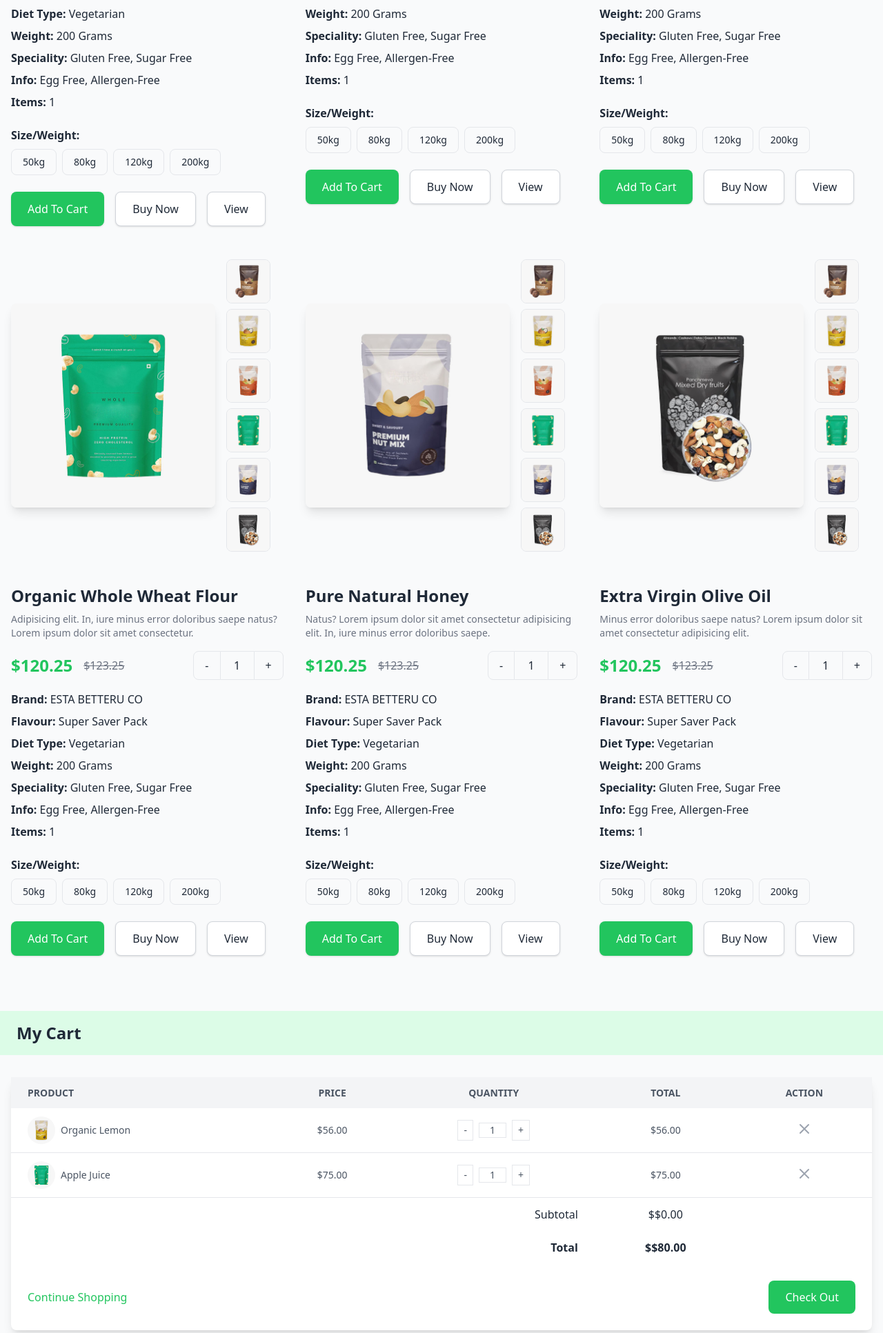
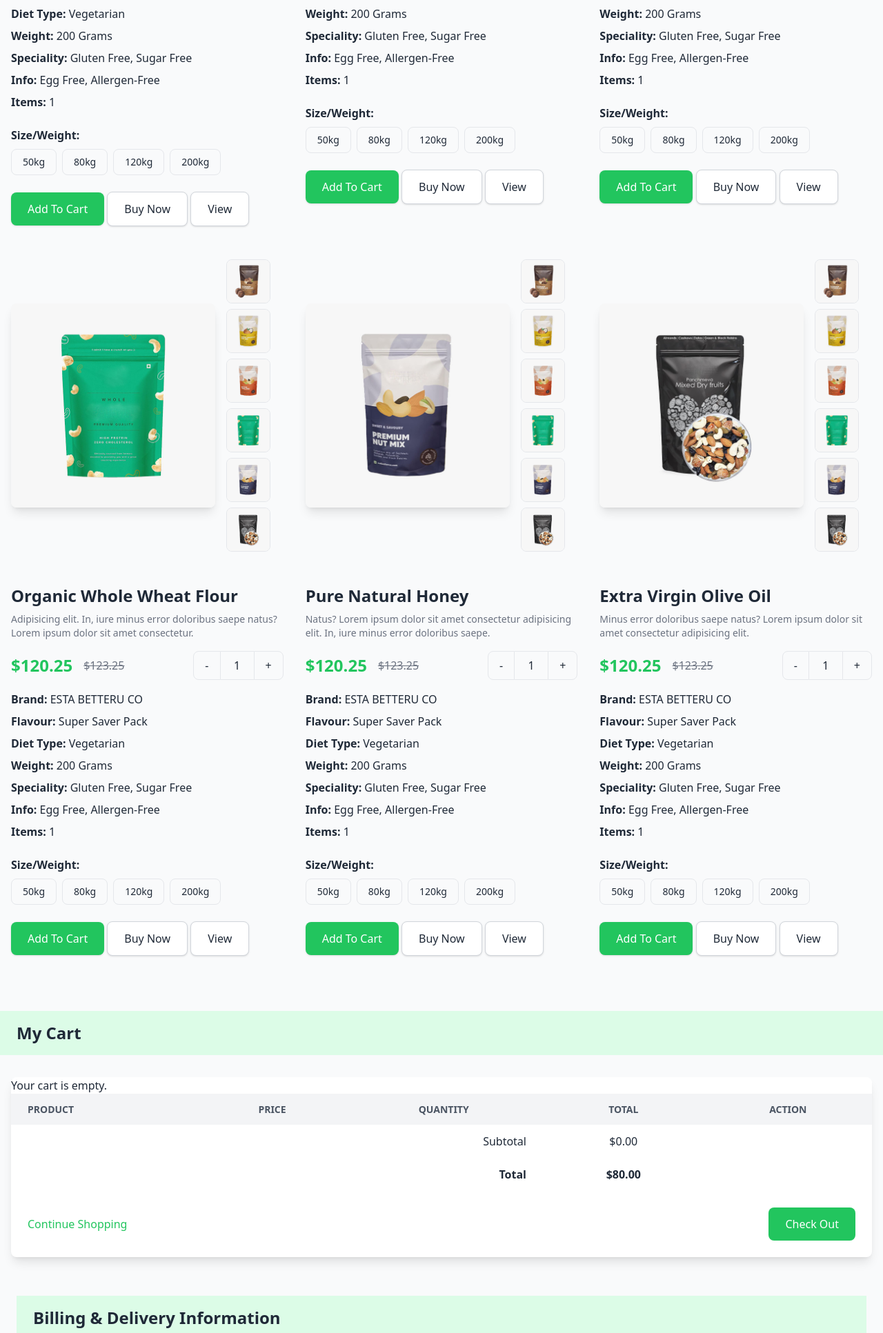
Before and after one commit to rakib-gazi/singlepageecommerce, a PHP site: page /singlepageecommerce/ in a window 1280 px wide. Shown: the part 1344-3277 px from the top of the page at 69% size. Run offline with PHP 8.4, Linux system fonts and the light colour scheme; style sheets or scripts are compiled from the project's sources; some libraries are stand-ins or nearby versions.

Commit message:
third commit

```diff
--- a/cart.php
+++ b/cart.php
@@ -6,6 +6,7 @@
 
     <!-- Cart Table -->
     <div class="px-4 py-8">
+
                 <div class="bg-white shadow-lg rounded-lg">
                     <table class="min-w-full bg-white">
                         <thead>
@@ -18,21 +19,22 @@
                             </tr>
                         </thead>
                         <tbody class="text-gray-600 text-sm font-light">
-                    <!-- Cart Item -->
+                            <?php if (isset($_SESSION['cart']) && !empty($_SESSION['cart'])): ?>
+                                <?php foreach ($_SESSION['cart'] as $item): ?>
                                     <tr class="border-b border-gray-200 hover:bg-gray-100" data-id="1">
                                         <td class="py-3 px-6 text-left flex items-center">
-                            <img class="w-10 h-10 rounded-full mr-2" src="images/2.jpg" alt="Organic Lemon">
-                            <span>Organic Lemon</span>
+                                            <img class="w-10 h-10 rounded-full mr-2" src="<?php echo $item['image']; ?>" alt="Organic Lemon">
+                                            <span><?php echo $item['name']; ?></span>
                                         </td>
-                        <td class="py-3 px-6 text-center">$56.00</td>
+                                        <td class="py-3 px-6 text-center"><?php echo $item['price']; ?></td>
                                         <td class="py-3 px-6 text-center">
                                             <div class="flex justify-center items-center">
                                                 <button class="px-2 py-1 border" onclick="changeQuantity(this, -1)">-</button>
-                                <input class="mx-2 w-10 text-center border" type="text" value="1" readonly>
+                                                <input class="mx-2 w-10 text-center border" type="text" value="<?php echo $item['quantity']; ?>" readonly>
                                                 <button class="px-2 py-1 border" onclick="changeQuantity(this, 1)">+</button>
                                             </div>
                                         </td>
-                        <td class="py-3 px-6 text-center">$<span class="item-total">56.00</span></td>
+                                        <td class="py-3 px-6 text-center"><span class="item-total"><?php echo $item['price']; ?></span></td>
                                         <td class="py-3 px-6 text-center">
                                             <button class="text-gray-400 hover:text-red-600" onclick="removeItem(this)">
                                                 <svg class="w-6 h-6" fill="none" stroke="currentColor" viewBox="0 0 24 24" xmlns="http://www.w3.org/2000/svg">
@@ -41,43 +43,20 @@
                                             </button>
                                         </td>
                                     </tr>
-
-                    <!-- Repeat similar block for each cart item -->
-                    <tr class="border-b border-gray-200 hover:bg-gray-100" data-id="2">
-                        <td class="py-3 px-6 text-left flex items-center">
-                            <img class="w-10 h-10 rounded-full mr-2" src="images/4.jpg" alt="Apple Juice">
-                            <span>Apple Juice</span>
-                        </td>
-                        <td class="py-3 px-6 text-center">$75.00</td>
-                        <td class="py-3 px-6 text-center">
-                            <div class="flex justify-center items-center">
-                                <button class="px-2 py-1 border" onclick="changeQuantity(this, -1)">-</button>
-                                <input class="mx-2 w-10 text-center border" type="text" value="1" readonly>
-                                <button class="px-2 py-1 border" onclick="changeQuantity(this, 1)">+</button>
-                            </div>
-                        </td>
-                        <td class="py-3 px-6 text-center">$<span class="item-total">75.00</span></td>
-                        <td class="py-3 px-6 text-center">
-                            <button class="text-gray-400 hover:text-red-600" onclick="removeItem(this)">
-                                <svg class="w-6 h-6" fill="none" stroke="currentColor" viewBox="0 0 24 24" xmlns="http://www.w3.org/2000/svg">
-                                    <path stroke-linecap="round" stroke-linejoin="round" stroke-width="2" d="M6 18L18 6M6 6l12 12"></path>
-                                </svg>
-                            </button>
-                        </td>
-                    </tr>
-
-                    <!-- Add other items similarly -->
-
+                                <?php endforeach; ?>
+                            <?php else: ?>
+                                <p>Your cart is empty.</p>
+                            <?php endif; ?>
                         </tbody>
                         <tfoot>
                             <tr>
                                 <td colspan="3" class="text-right py-3 px-6">Subtotal</td>
-                        <td class="text-center py-3 px-6">$<span id="subtotal">0.00</span></td>
+                                <td class="text-center py-3 px-6"><span id="subtotal">0.00</span></td>
                                 <td></td>
                             </tr>
                             <tr>
                                 <td colspan="3" class="text-right py-3 px-6 font-bold">Total</td>
-                        <td class="text-center py-3 px-6 font-bold">$<span id="total">0.00</span></td>
+                                <td class="text-center py-3 px-6 font-bold"><span id="total">0.00</span></td>
                                 <td></td>
                             </tr>
                         </tfoot>
@@ -87,5 +66,7 @@
                         <button class="px-6 py-3 bg-green-500 text-white rounded-lg hover:bg-green-600">Check Out</button>
                     </div>
                 </div>
+
+
     </div>
 </section>
--- a/header.php
+++ b/header.php
@@ -1,4 +1,7 @@
-<?php include 'baseurl.php'; ?>
+<?php
+    session_start();
+    include 'baseurl.php';
+?>
 <!DOCTYPE html>
 <html lang="en">
     <?php include 'head.php'; ?>
--- a/index.php
+++ b/index.php
@@ -12,29 +12,101 @@
 
     <script src="node_modules/preline/dist/preline.js"></script>
     <script>
-        function updateMainImage(element) {
-            let mainImage = element.closest('.relative').querySelector('.rounded-lg.shadow-lg.w-full');
-            mainImage.src = element.src;
+        function addToCart(productId, productName, productPrice, productImage) {
+            // Create a product object
+            const product = {
+                id: productId,
+                name: productName,
+                price: productPrice,
+                image: productImage,
+                quantity: 1
+            };
+
+            // Retrieve existing cart from local storage or initialize an empty array
+            let cart = JSON.parse(localStorage.getItem('cart')) || [];
+
+            // Check if product is already in the cart
+            const existingProductIndex = cart.findIndex(item => item.id === productId);
+            if (existingProductIndex !== -1) {
+                // If product is already in the cart, increase the quantity
+                cart[existingProductIndex].quantity += 1;
+            } else {
+                // If product is not in the cart, add it to the cart
+                cart.push(product);
+            }
+
+            // Save the updated cart back to local storage
+            localStorage.setItem('cart', JSON.stringify(cart));
+
+            // Update cart count (Assuming you have a cart count element)
+            updateCartCount();
         }
 
+        function updateCartCount() {
+            const cart = JSON.parse(localStorage.getItem('cart')) || [];
+            const cartCountElement = document.getElementById('cart-count');
+            cartCountElement.innerText = cart.length;
+        }
+
+        // Ensure cart count is updated when the page loads
+        document.addEventListener('DOMContentLoaded', updateCartCount);
+    </script>
+    <script>
+        // Function to update the main product image
+        // Function to update the main product image inside the modal
+        function updateModalMainImage(thumb) {
+            // Find the closest main image element within the modal
+            var modalContainer = thumb.closest('.hs-overlay');
+            var mainImage = modalContainer.querySelector('img[id^="modal-main-product-image-"]');
+
+            // Check if the main image exists
+            if (mainImage) {
+                // Update the source of the main image with the source of the clicked thumbnail
+                mainImage.src = thumb.src;
+            } else {
+                console.error("Main image element not found inside the modal.");
+            }
+        }
+
+        // Function to increase quantity
+        function increaseQuantity() {
+            var quantityInput = document.getElementById('quantity-input');
+            var currentQuantity = parseInt(quantityInput.value);
+            if (!isNaN(currentQuantity)) {
+                quantityInput.value = currentQuantity + 1;
+            }
+        }
+
+        // Function to decrease quantity
         function decreaseQuantity() {
-            let quantityInput = document.getElementById('quantity-input');
-            let currentQuantity = parseInt(quantityInput.value);
-            if (currentQuantity > 1) {
+            var quantityInput = document.getElementById('quantity-input');
+            var currentQuantity = parseInt(quantityInput.value);
+            if (!isNaN(currentQuantity) && currentQuantity > 1) {
                 quantityInput.value = currentQuantity - 1;
             }
         }
 
-        function increaseQuantity() {
-            let quantityInput = document.getElementById('quantity-input');
-            let currentQuantity = parseInt(quantityInput.value);
-            quantityInput.value = currentQuantity + 1;
-        }
+        // Adding event listeners to all modal thumbnail images
+        document.querySelectorAll('.modal-thumbnail').forEach(thumb => {
+            thumb.addEventListener('click', function() {
+                updateModalMainImage(this);
+            });
+        });
+
     </script>
     <script>
-        function updateMainImage(thumbnail) {
-            const mainImage = document.getElementById('main-product-image');
-            mainImage.src = thumbnail.src;
+        function updateMainImage(thumb) {
+            // Find the closest main image element within the same product container
+            var productContainer = thumb.closest('.flex.items-center.relative');
+            var mainImage = productContainer.querySelector('img[id^="main-product-image-"]');
+
+            // Check if the main image exists
+            if (mainImage) {
+                // Update the source of the main image with the source of the clicked thumbnail
+                mainImage.src = thumb.src;
+            } else {
+                console.error("Main image element not found.");
+            }
         }
 
         function increaseQuantity() {
--- a/product.php
+++ b/product.php
@@ -1,7 +1,10 @@
 <?php
+
+
 // Dynamic values stored in arrays
 $products = [
     [
+        'id' => 1,
         'image' => 'images/1.jpg',
         'name' => 'Seeds Of Change Organic Quinoa, Brown',
         'price' => '$120.25',
@@ -9,6 +12,7 @@
         'description' => 'Lorem ipsum dolor sit amet consectetur adipisicing elit. In, iure minus error doloribus saepe natus?'
     ],
     [
+        'id' => 2,
         'image' => 'images/2.jpg',
         'name' => 'Organic Brown Rice, Long Grain',
         'price' => '$80.50',
@@ -16,6 +20,7 @@
         'description' => 'Amet consectetur adipisicing elit. In, iure minus error doloribus saepe natus? Lorem ipsum dolor sit.'
     ],
     [
+        'id' => 3,
         'image' => 'images/3.jpg',
         'name' => 'Premium White Basmati Rice',
         'price' => '$150.00',
@@ -23,6 +28,7 @@
         'description' => 'Error doloribus saepe natus? Lorem ipsum dolor sit amet consectetur adipisicing elit.'
     ],
     [
+        'id' => 4,
         'image' => 'images/4.jpg',
         'name' => 'Organic Whole Wheat Flour',
         'price' => '$60.00',
@@ -30,6 +36,7 @@
         'description' => 'Adipisicing elit. In, iure minus error doloribus saepe natus? Lorem ipsum dolor sit amet consectetur.'
     ],
     [
+        'id' => 4,
         'image' => 'images/5.jpg',
         'name' => 'Pure Natural Honey',
         'price' => '$45.00',
@@ -37,6 +44,7 @@
         'description' => 'Natus? Lorem ipsum dolor sit amet consectetur adipisicing elit. In, iure minus error doloribus saepe.'
     ],
     [
+        'id' => 6,
         'image' => 'images/6.jpg',
         'name' => 'Extra Virgin Olive Oil',
         'price' => '$90.75',
@@ -44,6 +52,49 @@
         'description' => 'Minus error doloribus saepe natus? Lorem ipsum dolor sit amet consectetur adipisicing elit.'
     ]
 ];
+
+// Add to Cart functionality
+if (isset($_POST['add_to_cart'])) {
+    $product_id = $_POST['product_id'];
+    $product = array_filter($products, function($p) use ($product_id) {
+        return $p['id'] == $product_id;
+    });
+    $product = array_shift($product);
+
+    if ($product) {
+        if (!isset($_SESSION['cart'])) {
+            $_SESSION['cart'] = [];
+        }
+
+        $cart_item = [
+            'id' => $product['id'],
+            'name' => $product['name'],
+            'price' => $product['price'],
+            'image' => $product['image'],
+            'quantity' => 1
+        ];
+
+        // Check if product is already in the cart
+        $found = false;
+        foreach ($_SESSION['cart'] as &$item) {
+            if ($item['id'] == $product['id']) {
+                $item['quantity'] += 1;
+                $found = true;
+                break;
+            }
+        }
+
+        if (!$found) {
+            $_SESSION['cart'][] = $cart_item;
+        }
+
+        // If "Buy Now" button was clicked, redirect to the cart
+        if (isset($_POST['buy_now'])) {
+            header("Location: cart.php");
+            exit;
+        }
+    }
+}
 ?>
 
 <section class="container mx-auto px-4 py-8">
@@ -63,15 +114,16 @@
                             <button type="button" aria-haspopup="dialog" aria-expanded="false" aria-controls="hs-large-modal-<?php echo $index; ?>" data-hs-overlay="#hs-large-modal-<?php echo $index; ?>">
                                 <i class="fa-regular fa-eye text-3xl text-cyan-400"></i>
                             </button>
+                    </div>
                         </div>
-                        <div id="hs-large-modal-<?php echo $index; ?>" class="hs-overlay hidden size-full fixed top-0 start-0 z-[80] overflow-x-hidden overflow-y-auto pointer-events-none" role="dialog" tabindex="-1" aria-labelledby="hs-large-modal-label-<?php echo $index; ?>">
+                        <div class="hs-overlay hidden size-full fixed top-0 start-0 z-[80] overflow-x-hidden overflow-y-auto pointer-events-none" id="hs-large-modal-<?php echo $index; ?>" role="dialog" tabindex="-1" aria-labelledby="hs-large-modal-label-<?php echo $index; ?>">
                             <div class="hs-overlay-open:mt-7 hs-overlay-open:opacity-100 hs-overlay-open:duration-500 mt-0 opacity-0 ease-out transition-all lg:max-w-4xl lg:w-full m-3 lg:mx-auto">
-                                <div class="flex flex-col bg-white border shadow-sm rounded-xl pointer-events-auto ">
-                                    <div class="flex justify-between items-center py-3 px-4 border-b ">
-                                        <h3 id="hs-large-modal-label-<?php echo $index; ?>" class="font-bold text-gray-800 ">
+                                <div class="flex flex-col bg-white border shadow-sm rounded-xl pointer-events-auto">
+                                    <div class="flex justify-between items-center py-3 px-4 border-b">
+                                        <h3 id="hs-large-modal-label-<?php echo $index; ?>" class="font-bold text-gray-800">
                                             <?php echo $product['name']; ?>
                                         </h3>
-                                        <button type="button" class="size-8 inline-flex justify-center items-center gap-x-2 rounded-full border border-transparent bg-gray-100 text-gray-800 hover:bg-gray-200 focus:outline-none focus:bg-gray-200 disabled:opacity-50 disabled:pointer-events-none " aria-label="Close" data-hs-overlay="#hs-large-modal-<?php echo $index; ?>">
+                                        <button type="button" class="size-8 inline-flex justify-center items-center gap-x-2 rounded-full border border-transparent bg-gray-100 text-gray-800 hover:bg-gray-200 focus:outline-none focus:bg-gray-200 disabled:opacity-50 disabled:pointer-events-none" aria-label="Close" data-hs-overlay="#hs-large-modal-<?php echo $index; ?>">
                                             <span class="sr-only">Close</span>
                                             <svg class="shrink-0 size-4" xmlns="http://www.w3.org/2000/svg" width="24" height="24" viewBox="0 0 24 24" fill="none" stroke="currentColor" stroke-width="2" stroke-linecap="round" stroke-linejoin="round">
                                                 <path d="M18 6 6 18"></path>
@@ -83,12 +135,12 @@
                                         <!-- Product Image -->
                                         <div class="flex relative">
                                             <div class="w-3/4">
-                                                <img src="<?php echo $product['image']; ?>" alt="Product Image" class="rounded-lg shadow-lg w-full">
+                                                <img id="modal-main-product-image-<?php echo $index; ?>" src="<?php echo $product['image']; ?>" alt="Product Image" class="rounded-lg shadow-lg w-full">
                                             </div>
                                             <!-- Thumbnail Images -->
                                             <div class="flex flex-col ms-4 space-y-2">
                                                 <?php foreach ($products as $thumb): ?>
-                                                    <img src="<?php echo $thumb['image']; ?>" alt="Thumbnail" class="w-16 h-16 object-cover border rounded-lg cursor-pointer" onclick="updateMainImage(this)">
+                                                    <img src="<?php echo $thumb['image']; ?>" alt="Thumbnail" class="modal-thumbnail w-16 h-16 object-cover border rounded-lg cursor-pointer">
                                                 <?php endforeach; ?>
                                             </div>
                                         </div>
@@ -130,20 +182,20 @@
                                             <div class="flex space-x-4 mt-6">
                                                 <button class="px-6 py-3 bg-green-500 text-white rounded-lg shadow hover:bg-green-600 focus:outline-none focus:ring-2 focus:ring-green-500">Add To Cart</button>
                                                 <button class="px-6 py-3 bg-white border border-gray-300 rounded-lg shadow hover:bg-gray-100 focus:outline-none focus:ring-2 focus:ring-green-500">Buy Now</button>
-                                                <button class="px-6 py-3 bg-white border border-gray-300 rounded-lg shadow hover:bg-gray-100 focus:outline-none focus:ring-2 focus:ring-green-500" type="button" aria-haspopup="dialog" aria-expanded="false" aria-controls="hs-large-modal-<?php echo $index; ?>" data-hs-overlay="#hs-large-modal-<?php echo $index; ?>">View</button>
                                             </div>
                                         </div>
                                     </div>
-                                    <div class="flex justify-end items-center gap-x-2 py-3 px-4 border-t ">
-                                        <button type="button" class="py-2 px-3 inline-flex items-center gap-x-2 text-sm font-medium rounded-lg border border-gray-200 bg-white text-gray-800 shadow-sm hover:bg-gray-50 focus:outline-none focus:bg-gray-50 disabled:opacity-50 disabled:pointer-events-none " data-hs-overlay="#hs-large-modal-<?php echo $index; ?>">
+                                    <div class="flex justify-end items-center gap-x-2 py-3 px-4 border-t">
+                                        <button type="button" class="py-2 px-3 inline-flex items-center gap-x-2 text-sm font-medium rounded-lg border border-gray-200 bg-white text-gray-800 shadow-sm hover:bg-gray-50 focus:outline-none focus:bg-gray-50 disabled:opacity-50 disabled:pointer-events-none" data-hs-overlay="#hs-large-modal-<?php echo $index; ?>">
                                             Close
                                         </button>
                                     </div>
                                 </div>
                             </div>
                         </div>
+
                         <!-- End Modal -->
-                    </div>
+
                     <!-- Thumbnail Images -->
                     <div class="flex flex-col ms-4 space-y-2">
                         <?php foreach ($products as $thumb): ?>
@@ -188,9 +240,14 @@
                 </div>
 
                 <div class="flex space-x-4 mt-6">
-                    <button class="px-6 py-3 bg-green-500 text-white rounded-lg shadow hover:bg-green-600 focus:outline-none focus:ring-2 focus:ring-green-500">Add To Cart</button>
-                    <button class="px-6 py-3 bg-white border border-gray-300 rounded-lg shadow hover:bg-gray-100 focus:outline-none focus:ring-2 focus:ring-green-500">Buy Now</button>
-                    <button type="button"  data-hs-overlay="#hs-scale-animation-modal" class="px-6 py-3 bg-white border border-gray-300 rounded-lg shadow hover:bg-gray-100 focus:outline-none focus:ring-2 focus:ring-green-500">View</button>
+                    <form method="POST" action="">
+                        <input type="hidden" name="product_id" value="<?php echo $product['id']; ?>">
+                        <button type="submit" name="add_to_cart" class="px-6 py-3 bg-green-500 text-white rounded-lg shadow hover:bg-green-600 focus:outline-none focus:ring-2 focus:ring-green-500">Add To Cart</button>
+                        <button type="submit" name="buy_now" class="px-6 py-3 bg-white border border-gray-300 rounded-lg shadow hover:bg-gray-100 focus:outline-none focus:ring-2 focus:ring-green-500">Buy Now</button>
+                        <button type="button" aria-haspopup="dialog" aria-expanded="false" aria-controls="hs-large-modal-<?php echo $index; ?>" data-hs-overlay="#hs-large-modal-<?php echo $index; ?>" class="px-6 py-3 bg-white border border-gray-300 rounded-lg shadow hover:bg-gray-100 focus:outline-none focus:ring-2 focus:ring-green-500">
+                        View
+                        </button>
+                    </form>
                 </div>
             </div>
         <?php endforeach; ?>
```
Lines whose indentation alone changed are shown as unchanged.
